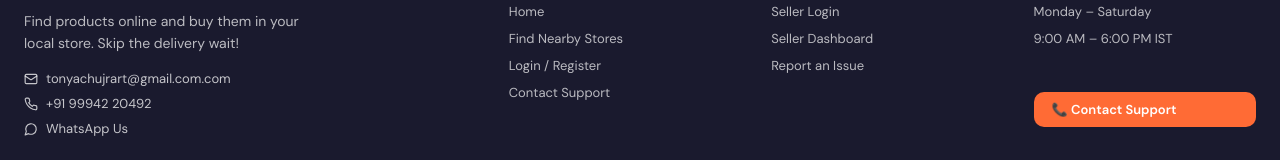
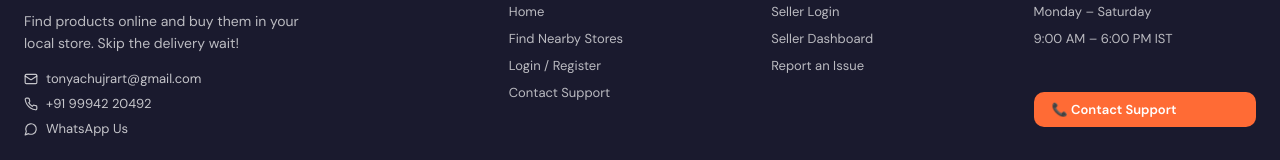
Before and after one commit to TonyAchuJr/shopnearby-frontend, a React (Vite) app: page /contact in a window 1280 px wide. Shown: the part 1657-1817 px from the top of the page. Built offline with nearby package versions, Linux system fonts and the light colour scheme; no server answers.

Commit message:
Update Footer.jsx

```diff
--- a/src/components/Footer.jsx
+++ b/src/components/Footer.jsx
@@ -12,7 +12,7 @@ export default function Footer() {
           <div className="footer-logo">🛍️ Shop<span>Nearby</span></div>
           <p>Find products online and buy them in your local store. Skip the delivery wait!</p>
           <div className="footer-contact-quick">
-            <a href="mailto:tonyachujrart@gmail.com.com"><Mail size={14}/> tonyachujrart@gmail.com.com</a>
+            <a href="mailto:tonyachujrart@gmail.com.com"><Mail size={14}/> tonyachujrart@gmail.com</a>
             <a href="tel:+919876543210"><Phone size={14}/> +91 99942 20492</a>
             <a href="https://wa.me/919994220492" target="_blank" rel="noopener noreferrer"><MessageCircle size={14}/> WhatsApp Us</a>
           </div>
```
